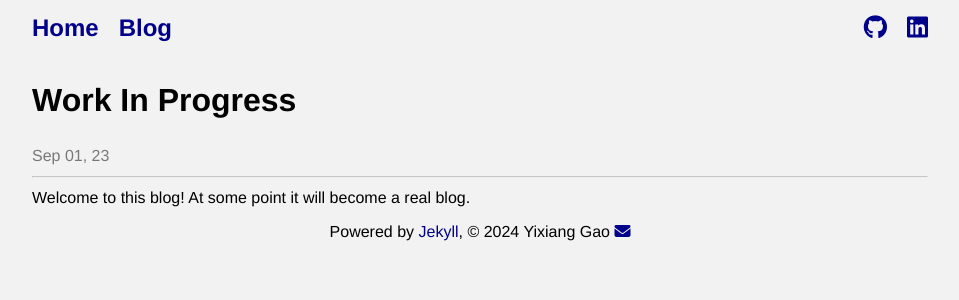
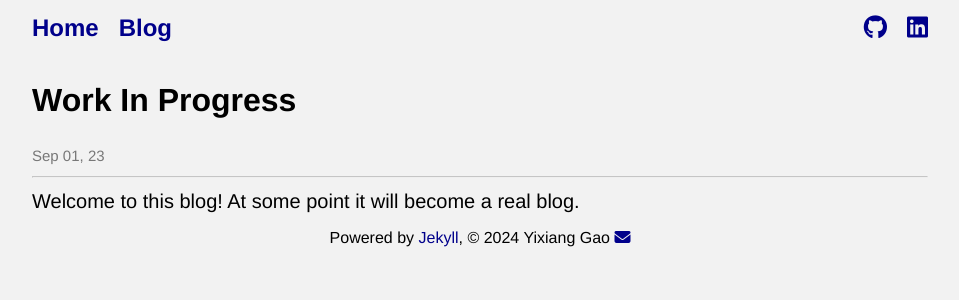
Before and after one commit to g1y5x3/g1y5x3.github.io, a Jekyll site: the page built from _posts/2023-09-1-work-in-progress.md, in a window 1280 px wide. Shown: the top 300 px of the page, without its empty margins (160-1119 px from the left). Built offline with Jekyll 4.4.1, drawn with Linux system fonts in a browser that asks for light colours.

Commit message:
start blog post for phi-3-vision

```diff
--- a/_layouts/post.html
+++ b/_layouts/post.html
@@ -2,6 +2,8 @@
 layout: default
 ---
 <h2>{{ page.title }}</h2>
-<p style="opacity: 0.5;">{{ page.date | date: "%b %d, %y" }}</p>
+<p style="opacity: 0.5;"><span class="post-date">{{ page.date | date: "%b %d, %y" }}</span></p>
 <hr style="opacity: 0.5;">
-{{ content }}
+<div class="post-content">
+  {{ content }}
+</div>
--- a/assets/css/style.css
+++ b/assets/css/style.css
@@ -79,6 +79,16 @@
     margin: auto;
 }
 
+.post-date {
+    font-family: helvetica, sans-serif;
+    font-size: 15px;
+}
+
+.post-content {
+    font-family: helvetica, sans-serif;
+    font-size: 20px;
+}
+
 /* Links */
 a {
     text-decoration: none;
```
Also changed, not shown: _drafts/A-deep-dive-into-Phi3-vision-model.md (added, +10 -0 lines), assets/phi3-summary/phi3-benchmarks.png (added).
